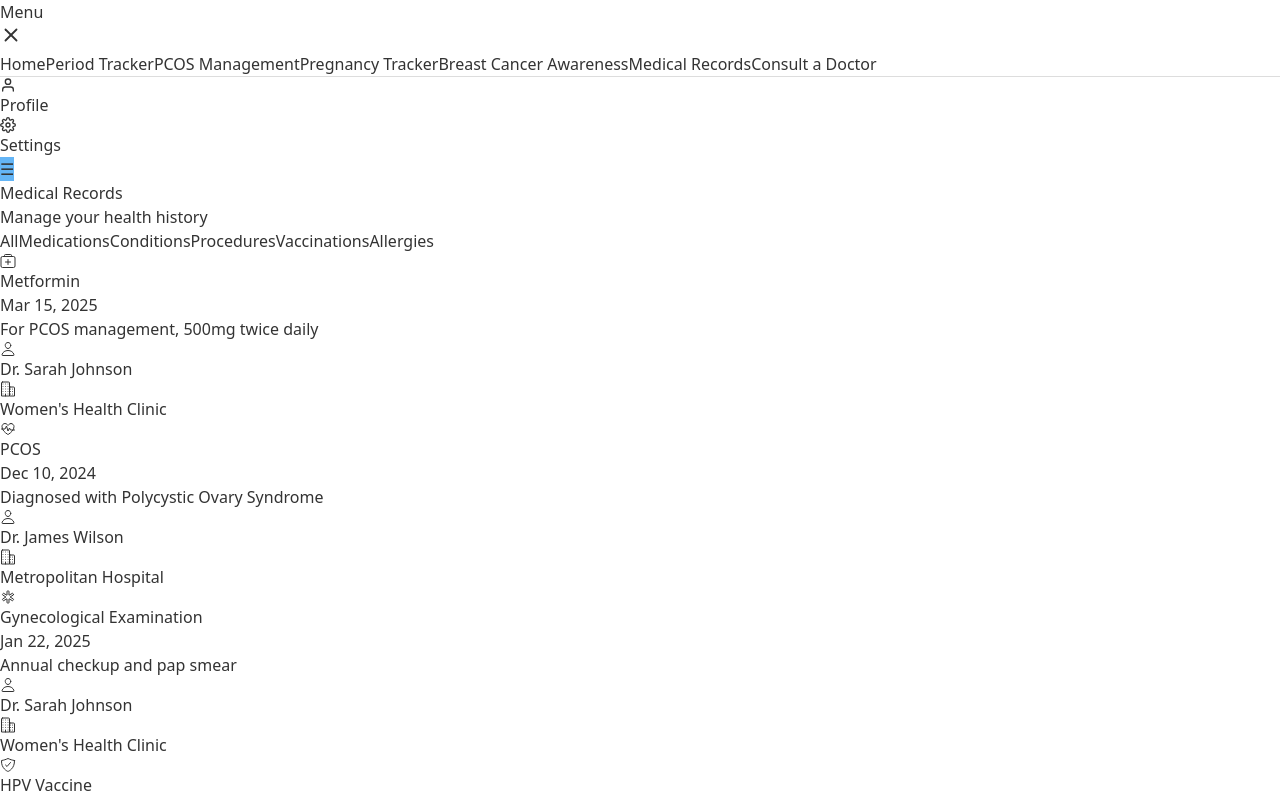
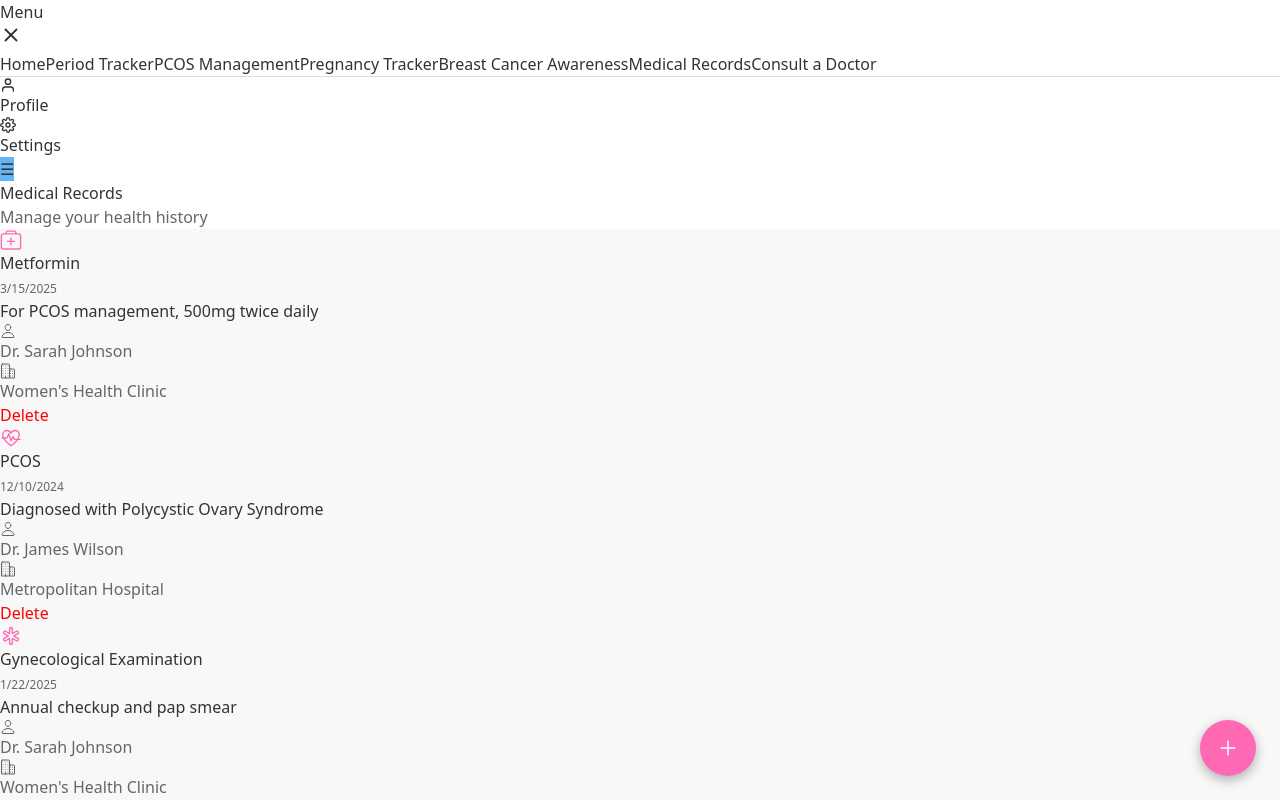
Before and after one commit to acroop/Medico-web, a React (Vite) app: page /medical-history in a window 1280 px wide. Shown: the top 800 px of the page. Built offline with nearby package versions, Linux system fonts and the light colour scheme.

Commit message:
Changed medicalhistory.jsx

```diff
--- a/src/pages/MedicalHistory.jsx
+++ b/src/pages/MedicalHistory.jsx
@@ -9,10 +9,12 @@ import {
   IoMedicalOutline,
   IoShieldCheckmarkOutline,
   IoAlertCircleOutline,
+  IoClose,
 } from 'react-icons/io5';
 import Layout from '../components/Layout';
+import { useTheme } from '../context/ThemeContext';
 
-const mockMedicalRecords = [
+const initialRecords = [
   {
     id: '1',
     type: 'medication',
@@ -69,72 +71,78 @@ const iconMap = {
 };
 
 const MedicalHistoryScreen = () => {
-  const [activeTab, setActiveTab] = useState('all');
+  const { theme, isDark } = useTheme();
+  const [records, setRecords] = useState(initialRecords);
+  const [showModal, setShowModal] = useState(false);
+  const [form, setForm] = useState({
+    type: 'medication',
+    name: '',
+    date: '',
+    details: '',
+    doctor: '',
+    hospital: '',
+  });
 
-  const filteredRecords =
-    activeTab === 'all'
-      ? mockMedicalRecords
-      : mockMedicalRecords.filter(record => record.type === activeTab);
+  const handleChange = (e) => {
+    setForm({ ...form, [e.target.name]: e.target.value });
+  };
 
-  const tabs = [
-    { id: 'all', label: 'All' },
-    { id: 'medication', label: 'Medications' },
-    { id: 'condition', label: 'Conditions' },
-    { id: 'procedure', label: 'Procedures' },
-    { id: 'vaccination', label: 'Vaccinations' },
-    { id: 'allergy', label: 'Allergies' },
-  ];
+  const handleAdd = () => {
+    const newRecord = {
+      ...form,
+      id: Date.now().toString(),
+    };
+    setRecords((prev) => [newRecord, ...prev]);
+    setForm({
+      type: 'medication',
+      name: '',
+      date: '',
+      details: '',
+      doctor: '',
+      hospital: '',
+    });
+    setShowModal(false);
+  };
+
+  const handleDelete = (id) => {
+    setRecords((prev) => prev.filter((record) => record.id !== id));
+  };
 
   return (
     <Layout>
-      <div className="relative min-h-screen bg-white dark:bg-gray-900 p-6">
-        {/* Header */}
-        <div className="mb-4">
-          <h1 className="text-3xl font-bold text-gray-900 dark:text-white">Medical Records</h1>
-          <p className="text-gray-600 dark:text-gray-400">Manage your health history</p>
+      <div
+        className="min-h-screen px-4 py-6 flex flex-col items-center"
+        style={{ backgroundColor: theme.background, color: theme.text }}
+      >
+        <div className="w-full max-w-2xl">
+          <h1 className="text-3xl font-bold mb-2" style={{ color: theme.text }}>
+            Medical Records
+          </h1>
+          <p className="mb-6" style={{ color: theme.textSecondary }}>
+            Manage your health history
+          </p>
+
+          {records.map((record) => (
+            <div
+              key={record.id}
+              className="p-4 rounded-lg shadow mb-4"
+              style={{ backgroundColor: theme.surface, color: theme.text }}
+            >
+              <div className="flex justify-between items-center mb-2">
+                <div className="flex items-center gap-2">
+                  <div style={{ color: theme.primary, fontSize: 22 }}>
+                    {iconMap[record.type]}
                   </div>
-
-        {/* Tabs */}
-        <div className="flex overflow-x-auto border-b border-gray-200 dark:border-gray-700 mb-4">
-          {tabs.map(tab => (
-            <button
-              key={tab.id}
-              onClick={() => setActiveTab(tab.id)}
-              className={`px-4 py-2 text-sm font-medium whitespace-nowrap ${
-                activeTab === tab.id
-                  ? 'border-b-2 border-blue-600 text-blue-600'
-                  : 'text-gray-500 hover:text-blue-500'
-              }`}
-            >
-              {tab.label}
-            </button>
-          ))}
+                  <h2 className="text-lg font-semibold">{record.name}</h2>
                 </div>
-
-        {/* Records */}
-        <div className="space-y-4">
-          {filteredRecords.length > 0 ? (
-            filteredRecords.map(record => (
-              <div key={record.id} className="bg-white dark:bg-gray-800 p-4 rounded-lg shadow">
-                <div className="flex items-center justify-between mb-2">
-                  <div className="flex items-center gap-2">
-                    <div className="text-xl text-blue-600">{iconMap[record.type]}</div>
-                    <h2 className="text-lg font-semibold text-gray-800 dark:text-white">
-                      {record.name}
-                    </h2>
-                  </div>
-                  <span className="text-sm text-gray-500">
-                    {new Date(record.date).toLocaleDateString('en-US', {
-                      year: 'numeric',
-                      month: 'short',
-                      day: 'numeric',
-                    })}
+                <span style={{ color: theme.textSecondary, fontSize: 12 }}>
+                  {new Date(record.date).toLocaleDateString('en-US')}
                 </span>
               </div>
-
-                <p className="text-sm text-gray-700 dark:text-gray-300">{record.details}</p>
-
-                <div className="flex gap-4 mt-3 text-sm text-gray-500 dark:text-gray-400">
+              <p className="text-sm" style={{ color: theme.text }}>
+                {record.details}
+              </p>
+              <div className="flex gap-4 mt-3 text-sm" style={{ color: theme.textSecondary }}>
                 {record.doctor && (
                   <div className="flex items-center gap-1">
                     <IoPersonOutline />
@@ -148,28 +156,124 @@ const MedicalHistoryScreen = () => {
                   </div>
                 )}
               </div>
+              <button
+                onClick={() => handleDelete(record.id)}
+                className="mt-2 text-xs"
+                style={{ color: 'red' }}
+              >
+                Delete
+              </button>
             </div>
-            ))
-          ) : (
-            <div className="text-center mt-20">
-              <IoDocumentTextOutline className="text-6xl text-gray-300 dark:text-gray-600 mb-4 mx-auto" />
-              <p className="text-lg font-semibold text-gray-600 dark:text-gray-300">
-                No medical records found
-              </p>
-              <p className="text-sm text-gray-500 dark:text-gray-400">
-                Add your first record to start tracking your health history
-              </p>
-            </div>
-          )}
+          ))}
         </div>
 
-        {/* Floating Button */}
+        {/* Floating + Button */}
         <button
-          onClick={() => alert('Navigate to Add Record Screen')}
-          className="fixed bottom-6 right-6 bg-blue-600 hover:bg-blue-700 text-white p-4 rounded-full shadow-lg"
+          onClick={() => setShowModal(true)}
+          style={{
+            backgroundColor: theme.primary,
+            color: '#fff',
+            position: 'fixed',
+            bottom: 24,
+            right: 24,
+            padding: 16,
+            borderRadius: '9999px',
+            boxShadow: '0 4px 12px rgba(0,0,0,0.3)',
+          }}
         >
           <IoAdd size={24} />
         </button>
+
+        {/* Modal */}
+        {showModal && (
+          <div
+            className="fixed inset-0 z-50 flex justify-center items-center"
+            style={{ backgroundColor: 'rgba(0, 0, 0, 0.7)' }}
+          >
+            <div
+              className="rounded-lg p-6 w-full max-w-md relative"
+              style={{ backgroundColor: theme.surface, color: theme.text }}
+            >
+              <button
+                onClick={() => setShowModal(false)}
+                style={{ position: 'absolute', top: 12, right: 12, color: theme.textSecondary }}
+              >
+                <IoClose size={22} />
+              </button>
+              <h2 className="text-xl font-bold mb-4">Add Medical Note</h2>
+              <div className="space-y-3">
+                <select
+                  name="type"
+                  value={form.type}
+                  onChange={handleChange}
+                  className="w-full p-2 border rounded"
+                  style={{
+                    backgroundColor: isDark ? '#333' : '#fff',
+                    borderColor: theme.border,
+                    color: theme.text,
+                  }}
+                >
+                  <option value="medication">Medication</option>
+                  <option value="condition">Condition</option>
+                  <option value="procedure">Procedure</option>
+                  <option value="vaccination">Vaccination</option>
+                  <option value="allergy">Allergy</option>
+                </select>
+                <input
+                  type="text"
+                  name="name"
+                  placeholder="Name"
+                  value={form.name}
+                  onChange={handleChange}
+                  className="w-full p-2 border rounded"
+                  style={{ backgroundColor: isDark ? '#333' : '#fff', borderColor: theme.border, color: theme.text }}
+                />
+                <input
+                  type="date"
+                  name="date"
+                  value={form.date}
+                  onChange={handleChange}
+                  className="w-full p-2 border rounded"
+                  style={{ backgroundColor: isDark ? '#333' : '#fff', borderColor: theme.border, color: theme.text }}
+                />
+                <input
+                  type="text"
+                  name="doctor"
+                  placeholder="Doctor's Name"
+                  value={form.doctor}
+                  onChange={handleChange}
+                  className="w-full p-2 border rounded"
+                  style={{ backgroundColor: isDark ? '#333' : '#fff', borderColor: theme.border, color: theme.text }}
+                />
+                <input
+                  type="text"
+                  name="hospital"
+                  placeholder="Hospital"
+                  value={form.hospital}
+                  onChange={handleChange}
+                  className="w-full p-2 border rounded"
+                  style={{ backgroundColor: isDark ? '#333' : '#fff', borderColor: theme.border, color: theme.text }}
+                />
+                <textarea
+                  name="details"
+                  placeholder="Details"
+                  value={form.details}
+                  onChange={handleChange}
+                  className="w-full p-2 border rounded"
+                  rows={3}
+                  style={{ backgroundColor: isDark ? '#333' : '#fff', borderColor: theme.border, color: theme.text }}
+                />
+                <button
+                  onClick={handleAdd}
+                  className="w-full py-2 rounded font-semibold"
+                  style={{ backgroundColor: theme.primary, color: '#fff' }}
+                >
+                  Add Note
+                </button>
+              </div>
+            </div>
+          </div>
+        )}
       </div>
     </Layout>
   );
```
Lines whose indentation alone changed are shown as unchanged.
